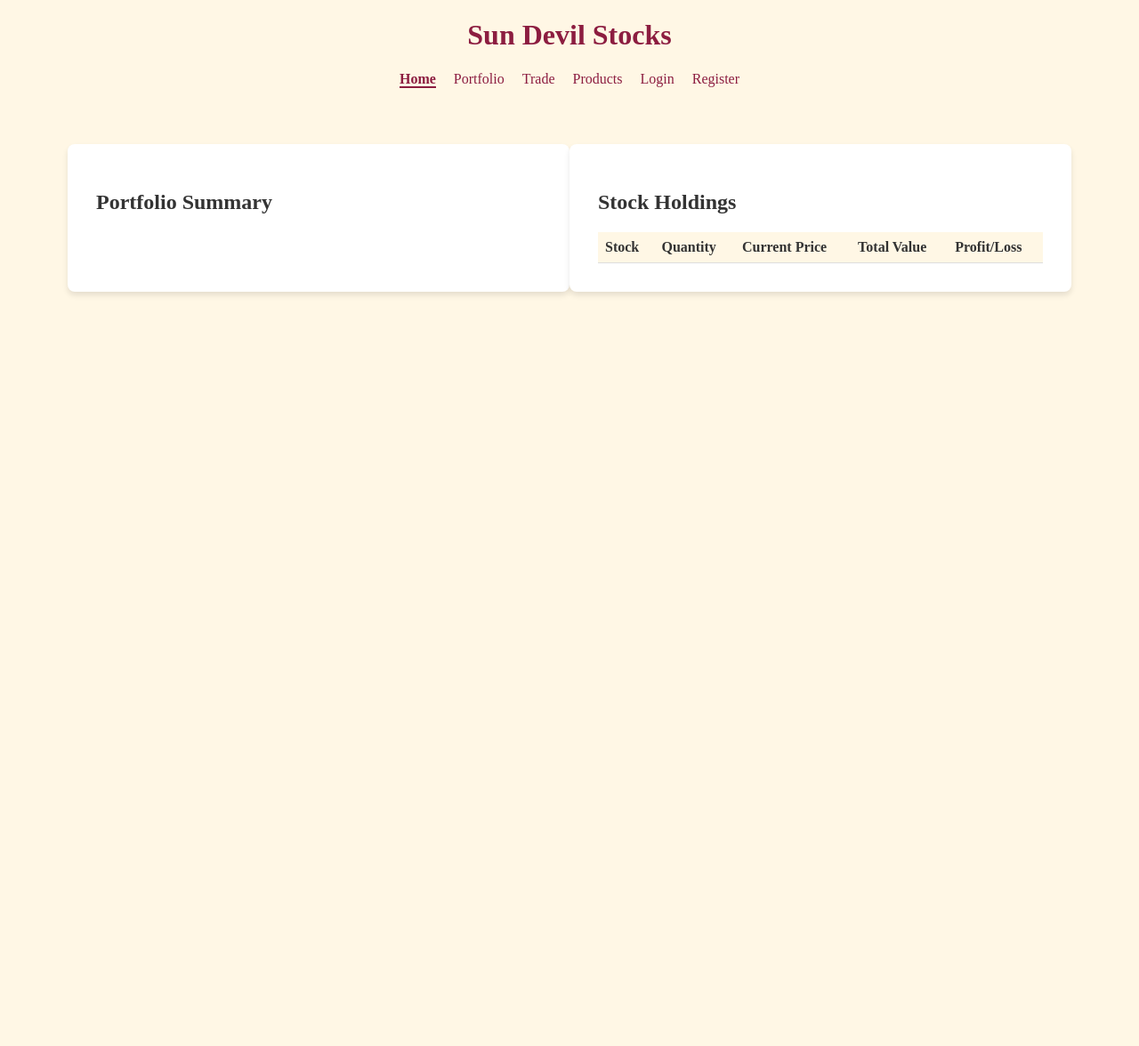
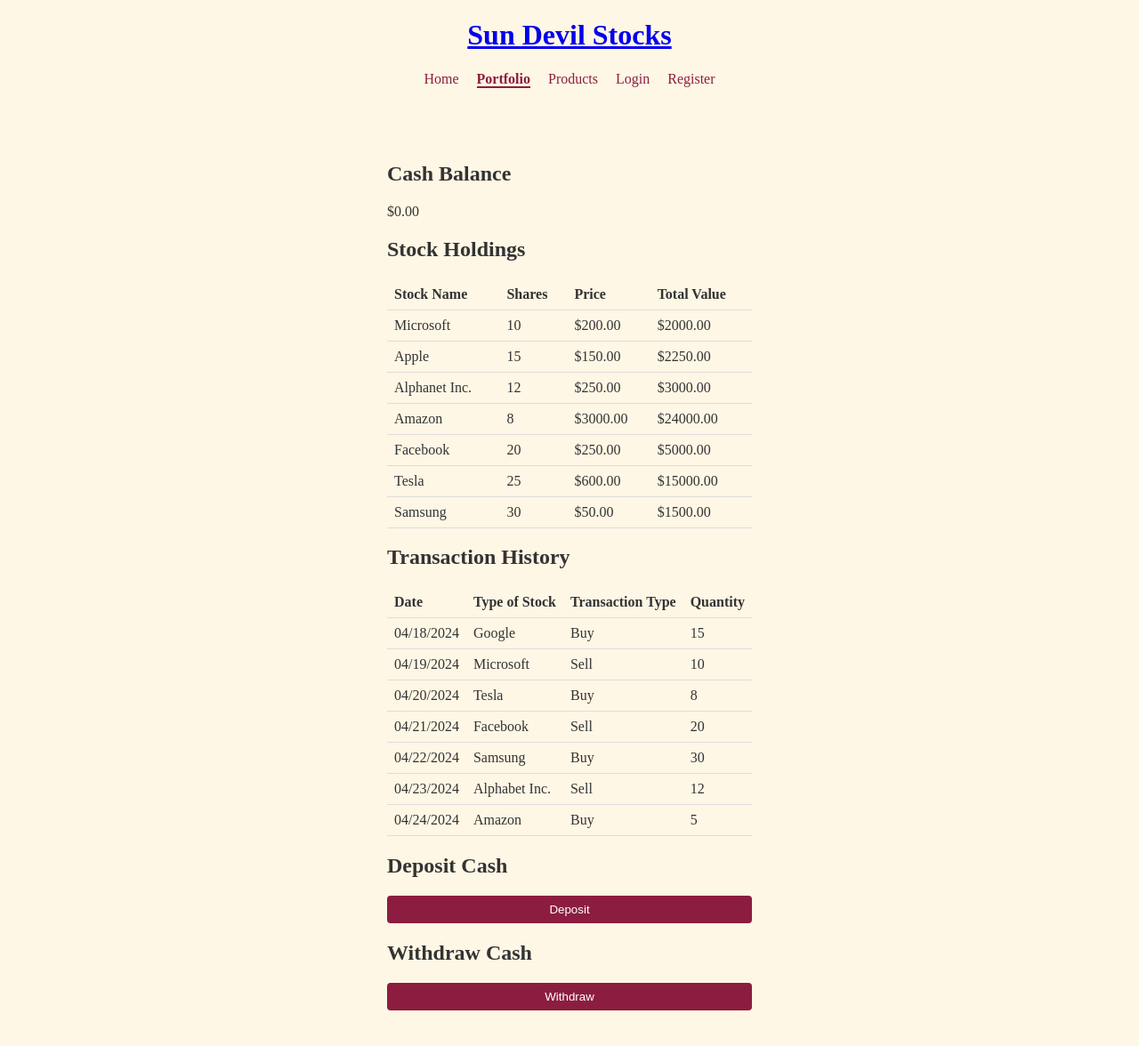
Before and after one commit to abatker/sundevilstocks2, a Flask app: page /portfolio.html in a window 1280 px wide. Shown: the whole page at 89% size. Before the commit the page ends 332 px from the top, so only its background shows below. Run offline with Flask 3, Linux system fonts and the light colour scheme; lists and menus that the app fills with data are empty; some libraries are stand-ins or nearby versions.

Commit message:
Update portfolio.html

```diff
--- a/app/templates/portfolio.html
+++ b/app/templates/portfolio.html
@@ -2,18 +2,17 @@
 <html lang="en">
 <head>
     <meta charset="UTF-8">
-    <meta name="viewport" content="width=device-width, initial-scale=1">
+    <meta name="viewport" content="width=device-width, initial-scale=1.0">
     <title>Portfolio - Sun Devil Stocks</title>
-    <link rel="stylesheet" type="text/css" href="../static/css/styles.css">
+    <link rel="stylesheet" href="../static/css/styles.css">
 </head>
 <body>
     <header>
-        <h1>Sun Devil Stocks</h1>
+        <h1><a href="{{ url_for('home') }}">Sun Devil Stocks</a></h1>
         <nav>
             <ul>
-                <li><a href="{{ url_for('home') }}" class='active'>Home</a></li>
-                <li><a href="{{ url_for('portfolio') }}">Portfolio</a></li>
-                <li><a href="{{ url_for('trade') }}">Trade</a></li>
+                <li><a href="{{ url_for('home') }}">Home</a></li>
+                <li><a href="{{ url_for('portfolio') }}" class="active">Portfolio</a></li>
                 <li><a href="{{ url_for('products') }}">Products</a></li>
                 {% if 'loggedin' in session %}
                     <li><a href="{{ url_for('logout') }}">Logout</a></li>
@@ -26,32 +25,141 @@
         </nav>
     </header>
     <main>
-        <section class="portfolio-summary">
-            <h2>Portfolio Summary</h2>
-            <div class="summary-details">
-                <!-- Summary details such as total value, profit/loss, etc. -->
+        <div class="portfolio">
+            <div class="section">
+                <h2>Cash Balance</h2>
+                <p id="cash-balance">$0.00</p>
             </div>
-            <div class="investment-overview">
-                <!-- Graphs or charts visualizing the portfolio performance -->
-            </div>
-        </section>
-        <section class="stock-holdings">
+            <div class="section">
                 <h2>Stock Holdings</h2>
-            <table>
+                <table id="stock-holdings">
+                    <!-- Table headers -->
                     <thead>
                         <tr>
-                        <th>Stock</th>
-                        <th>Quantity</th>
-                        <th>Current Price</th>
+                            <th>Stock Name</th>
+                            <th>Shares</th>
+                            <th>Price</th>
                             <th>Total Value</th>
-                        <th>Profit/Loss</th>
                         </tr>
                     </thead>
+                    <!-- Table body with your stock holding data -->
                     <tbody>
-                    <!-- Populate with user's stock holdings -->
+                        <tr>
+                            <td>Microsoft</td>
+                            <td>10</td>
+                            <td>$200.00</td>
+                            <td>$2000.00</td>
+                        </tr>
+                        <tr>
+                            <td>Apple</td>
+                            <td>15</td>
+                            <td>$150.00</td>
+                            <td>$2250.00</td>
+                        </tr>
+                        <tr>
+                            <td>Alphanet Inc.</td>
+                            <td>12</td>
+                            <td>$250.00</td>
+                            <td>$3000.00</td>
+                        </tr>
+                        <tr>
+                            <td>Amazon</td>
+                            <td>8</td>
+                            <td>$3000.00</td>
+                            <td>$24000.00</td>
+                        </tr>
+                        <tr>
+                            <td>Facebook</td>
+                            <td>20</td>
+                            <td>$250.00</td>
+                            <td>$5000.00</td>
+                        </tr>
+                        <tr>
+                            <td>Tesla</td>
+                            <td>25</td>
+                            <td>$600.00</td>
+                            <td>$15000.00</td>
+                        </tr>
+                        <tr>
+                            <td>Samsung</td>
+                            <td>30</td>
+                            <td>$50.00</td>
+                            <td>$1500.00</td>
+                        </tr>
+                        <!-- Add more rows as needed -->
                     </tbody>
                 </table>
-        </section>
+            </div>
+            <div class="section">
+                <h2>Transaction History</h2>
+                <!-- Similar table structure for transactions -->
+                <table id="transaction-history">
+                    <!-- Table headers -->
+                    <thead>
+                        <tr>
+                            <th>Date</th>
+                            <th>Type of Stock</th>
+                            <th>Transaction Type</th>
+                            <th>Quantity</th>
+                        </tr>
+                    </thead>
+                    <!-- Table body with your transaction data -->
+                    <tbody>
+                        <tr>
+                            <td>04/18/2024</td>
+                            <td>Google</td>
+                            <td>Buy</td>
+                            <td>15</td>
+                        </tr>
+                        <tr>
+                            <td>04/19/2024</td>
+                            <td>Microsoft</td>
+                            <td>Sell</td>
+                            <td>10</td>
+                        </tr>
+                        <tr>
+                            <td>04/20/2024</td>
+                            <td>Tesla</td>
+                            <td>Buy</td>
+                            <td>8</td>
+                        </tr>
+                        <tr>
+                            <td>04/21/2024</td>
+                            <td>Facebook</td>
+                            <td>Sell</td>
+                            <td>20</td>
+                        </tr>
+                        <tr>
+                            <td>04/22/2024</td>
+                            <td>Samsung</td>
+                            <td>Buy</td>
+                            <td>30</td>
+                        </tr>
+                        <tr>
+                            <td>04/23/2024</td>
+                            <td>Alphabet Inc.</td>
+                            <td>Sell</td>
+                            <td>12</td>
+                        </tr>
+                        <tr>
+                            <td>04/24/2024</td>
+                            <td>Amazon</td>
+                            <td>Buy</td>
+                            <td>5</td>
+                        </tr>
+                        <!-- Add more rows as needed -->
+                    </tbody>
+                </table>
+            </div>
+            <div class="section">
+                <h2>Deposit Cash</h2>
+                <button id="deposit-button">Deposit</button>
+            </div>
+            <div class="section">
+                <h2>Withdraw Cash</h2>
+                <button id="withdraw-button">Withdraw</button>
+            </div>
+        </div>
     </main>
 </body>
 </html>
```
Lines whose indentation alone changed are shown as unchanged.
